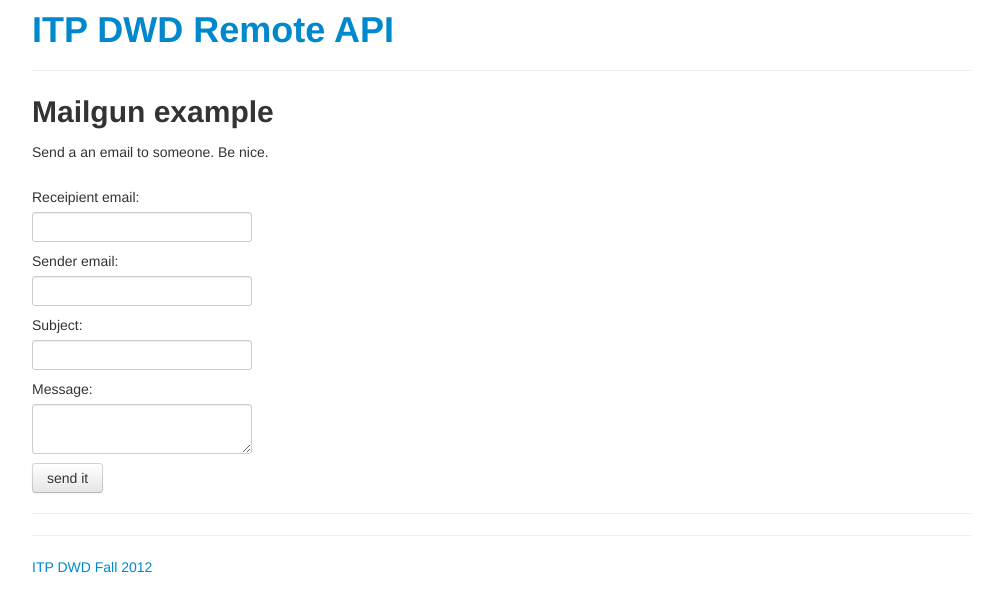
After one commit to johnschimmel/itp-py-dwd-remote-apis, a Flask app: template templates/mailgun.html in a window 1280 px wide. The commit adds this page. Shown: the top 612 px of the page, without its empty margins (138-1141 px from the left). Run offline with Flask 2, Linux system fonts and the light colour scheme; the template is opened without the code that fills it, so the values that code supplies are empty; some libraries are stand-ins or nearby versions; some web fonts are replaced.

Commit message:
mailgun example added

```diff
--- a/app.py
+++ b/app.py
@@ -105,20 +105,36 @@ def twilio():
 @app.route('/mailgun', methods=['GET','POST'])
 def mailgun():
 
-	test_email = {
-		'to' : 'john.schimmel@gmail.com',
-		'from' : 'john.schimmel@gmail.com',
-		'subject' : 'testing',
-		'text' : 'testing 123'
-	}
 
-	result = requests.post("https://api.mailgun.net/v2/%s/messages" % os.environ.get('MAILGUN_DOMAIN'),
+	if request.method == "GET":
+		return render_template('mailgun.html')
+
+	elif request.method == "POST":
+
+		# prepare email data for mailgun
+		email_data = {
+			'to' : request.form.get('receipient'),
+			'from' : request.form.get('sender'),
+			'subject' : request.form.get('subject'),
+			'text' : request.form.get('message')
+		}
+
+		# build the mailgun url
+		# we build the url with the MAILGUN_DOMAIN
+		mailgun_url = "https://api.mailgun.net/v2/%s/messages" % os.environ.get('MAILGUN_DOMAIN')
+		result = requests.post(mailgun_url,
 							auth=('api',os.environ.get('MAILGUN_API_KEY')),
-							data=test_email)
+							data=email_data)
 
-	app.logger.info(result)
+		# response to user
+		if result.status_code == 200:
+			return "Your email has been sent"
 
-	return str(result.status_code)
+		else:
+			app.logger.error(result.text)
+			return "Something went wrong and email might not have been sent."
+
+		return str(result.status_code)
 
 @app.errorhandler(404)
 def page_not_found(error):
--- a/templates/index.html
+++ b/templates/index.html
@@ -3,6 +3,7 @@
 {% block body %}
 <a href="/fsq">Foursquare demo</a><br>
 <a href="/twilio">Twilio demo</a><br>
+<a href="/mailgun">Mailgun demo</a><br>
 <hr>
 <a href="https://github.com/johnschimmel/itp-py-dwd-remote-apis">Github Repo</a>
 {% endblock %}
--- /dev/null
+++ b/templates/mailgun.html
@@ -0,0 +1,32 @@
+{% extends "layout/main.html" %}
+
+
+{% block body %}
+
+
+<h2>Mailgun example</h2>
+<form method="POST">
+	<label>Send a an email to someone. Be nice.</label>
+	<br>
+	<label for="receipient">Receipient email:</label>
+	<input type="email" id="receipient" name="receipient"><br>
+
+	<label for="sender">Sender email:</label>
+	<input type="email" id="sender" name="sender"><br>
+
+	<label for="subject">Subject:</label>
+	<input type="text" id="subject" name="subject"><br>
+
+	<label for="message">Message:</label>
+	<textarea id="message" name="message"></textarea><br>
+
+	<input type="submit" class="btn" value="send it">
+</form>
+
+<hr>
+
+{% endblock %}
+
+
+{% block styles %}{% endblock %}
+{% block scripts %}{% endblock %}
```
